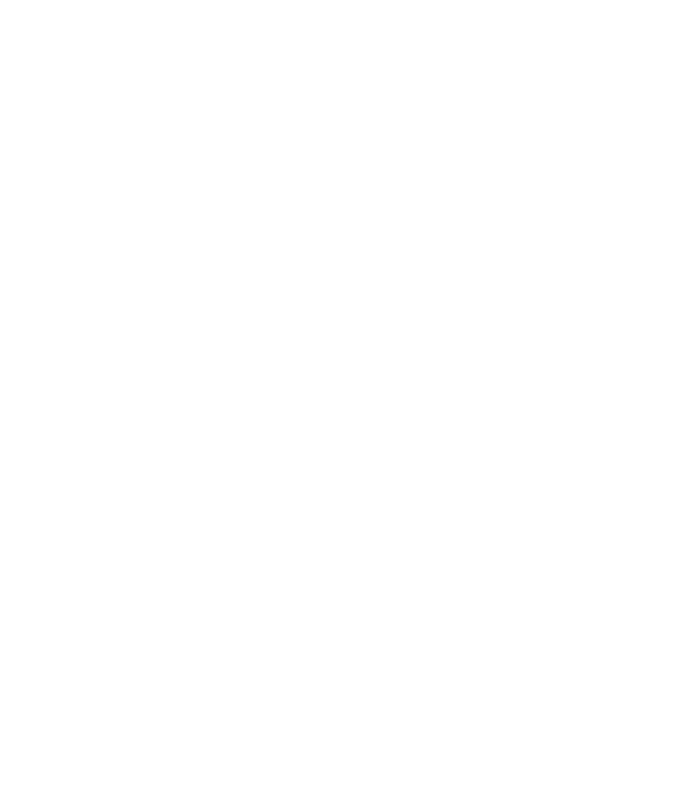
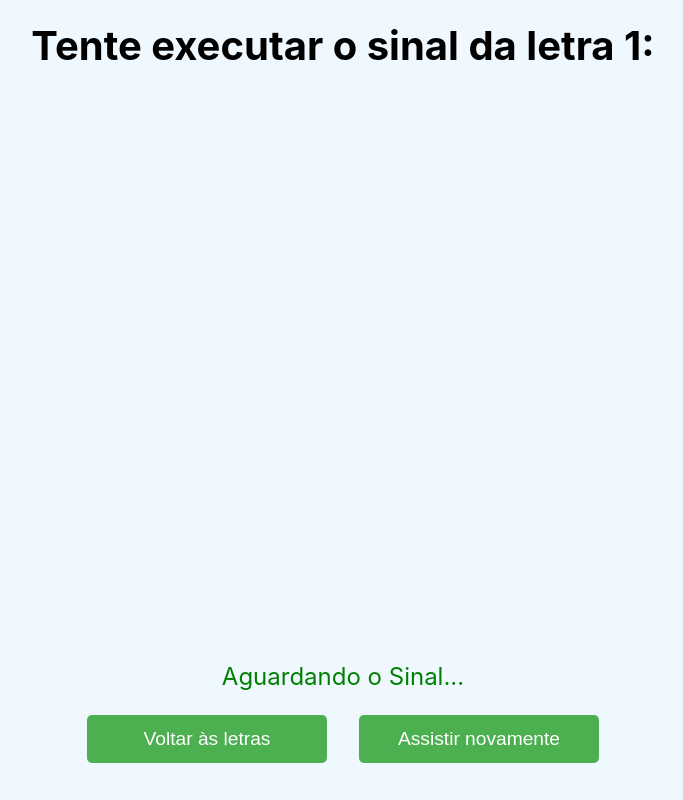
Before and after one commit to Martenda/Self-LIBRAS-WebApp, a React (Create React App) app: page /recognize-websocket-api/1 in a window 1280 px wide. Before the commit this address had no page. Shown: the whole page, without its empty margins (297-980 px from the left). Built offline with nearby package versions, Linux system fonts and the light colour scheme; no server answers.

Commit message:
Created a WebSocketAPI component to consume the backend API via WebSocket, sending the camera frames to the API to process and interpret the hand signals using the other project repository (Python).

```diff
--- a/package.json
+++ b/package.json
@@ -11,6 +11,7 @@
     "react-router-dom": "^6.26.2",
     "react-scripts": "5.0.1",
     "react-webcam": "^7.2.0",
+    "socket.io-client": "^4.8.0",
     "web-vitals": "^2.1.4"
   },
   "scripts": {
--- a/src/App.js
+++ b/src/App.js
@@ -4,6 +4,7 @@ import MainMenu from './components/MainMenu';
 import LettersMenu from './components/LettersMenu';
 import VideoScreen from './components/VideoScreen';
 import RecognizeAI from './components/RecognizeAI';
+import RecognizeWebSocketAPI from './components/RecognizeWebSocketAPI';
 
 function App() {
   return (
@@ -13,6 +14,7 @@ function App() {
         <Route path="/letters" element={<LettersMenu />} />
         <Route path="/video/:letter" element={<VideoScreen />} />
         <Route path="/recognize-ai/:letter" element={<RecognizeAI />} />
+        <Route path="/recognize-websocket-api/:letter" element={<RecognizeWebSocketAPI />} />
       </Routes>
     </Router>
   );
--- /dev/null
+++ b/src/components/RecognizeWebSocketAPI.js
@@ -0,0 +1,120 @@
+import React, { useRef, useEffect, useState } from 'react';
+import { useParams, useNavigate } from 'react-router-dom';
+import Webcam from 'react-webcam';
+import io from 'socket.io-client';
+
+const RecognizeWebSocketAPI = () => {
+  const webcamRef = useRef(null);
+  const [recognizedSign, setRecognizedSign] = useState(null);
+  const socketRef = useRef(null);
+  const navigate = useNavigate();
+  const { letter } = useParams();
+
+  useEffect(() => {
+    socketRef.current = io('http://localhost:5000');
+
+    socketRef.current.on('recognized_sign', (data) => {
+      setRecognizedSign(`${data.sign} (Confiabilidade: ${(data.confidence * 100).toFixed(1)}%)`); // Recognized sign + Confidence percentage
+    });
+
+    return () => {
+      if (socketRef.current) {
+        socketRef.current.disconnect();
+      }
+    };
+  }, []);
+
+  const sendFrame = () => {
+    const imageSrc = webcamRef.current.getScreenshot();
+    if (imageSrc) {
+      socketRef.current.emit('video_frame', imageSrc);
+    }
+  };
+
+  useEffect(() => {
+    const intervalId = setInterval(() => {
+      sendFrame();
+    }, 1000 );
+    // Sends to the backend a frame every X ms, where X is a value defined according the
+    // desired fps: 33.33 ms for 30 fps, 16.67 ms for 60 fps, 1000 ms for 1 fps, etc.
+    return () => clearInterval(intervalId);
+  }, []);
+
+  const goBack = () => {
+    navigate(`/video/${letter}`);
+    // window.history.back()
+  };
+
+  const goLetters = () => {
+    navigate(`/letters`);
+  };
+
+  return (
+    <div style={styles.container}>
+      <h2 style={styles.title}>Tente executar o sinal da letra {letter}:</h2>
+      <Webcam
+        audio={false}
+        ref={webcamRef}
+        screenshotFormat="image/jpeg"
+        videoConstraints={{ facingMode: "user" }} // Ensure front-facing camera is used
+        style={styles.webcam}
+      />
+      <div style={styles.labelRecognizedSign}>
+        {recognizedSign ? `Sinal Reconhecido: ${recognizedSign}` : 'Aguardando o Sinal...'}
+      </div>
+      <div style={styles.buttonContainer}>
+        <button onClick={goLetters} style={styles.button}>Voltar às letras</button>
+        <button onClick={goBack} style={styles.button}>Assistir novamente</button>
+        {/* <button onClick={captureAndSendFrame} style={styles.button}>Enviar Frame</button> */}
+      </div>
+    </div>
+  );
+};
+
+const styles = {
+  container: {
+    padding: '0rem',
+    display: 'flex',
+    flexDirection: 'column',
+    alignItems: 'center',
+    justifyContent: 'center',
+    height: '100vh',
+    backgroundColor: '#f0f8ff',
+  },
+  title: {
+    fontSize: '2.5rem',
+    marginBottom: '1rem',
+    marginTop: '-1rem',
+  },
+  webcam: {
+    width: 'auto',
+    height: '70%',
+    borderRadius: '10px',
+    // boxShadow: '0px 4px 10px rgba(0, 0, 0, 0.1)',  // Adding a slight shadow
+    transform: 'scaleX(-1)',  // Flip the video horizontally
+  },
+  labelRecognizedSign: {
+    marginTop: '1rem',
+    fontSize: '1.5rem',
+    color: 'green',
+  },
+  buttonContainer: {
+    display: 'flex',
+    justifyContent: 'space-between',
+    marginTop: '1.5rem',
+  },
+  button: {
+    fontSize: '1.2rem',
+    padding: '0.7rem 0.9rem',
+    backgroundColor: '#4CAF50',
+    color: 'white',
+    border: 'none',
+    borderRadius: '5px',
+    cursor: 'pointer',
+    margin: '0 1rem',
+    height: '3rem',
+    width: '15rem',
+  },
+};
+
+export default RecognizeWebSocketAPI;
```
Also changed, not shown: 1 other file (tests, documents, lock files or other folders).
